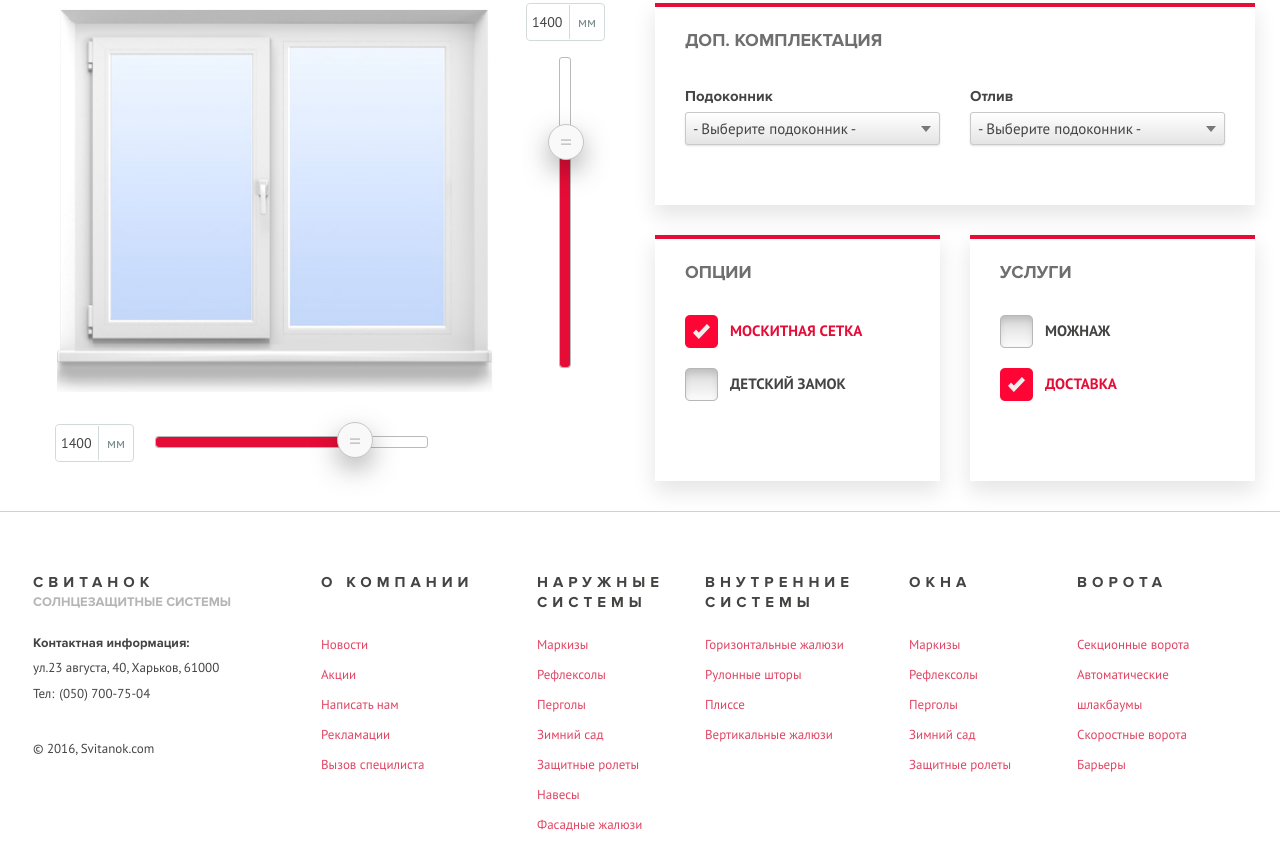
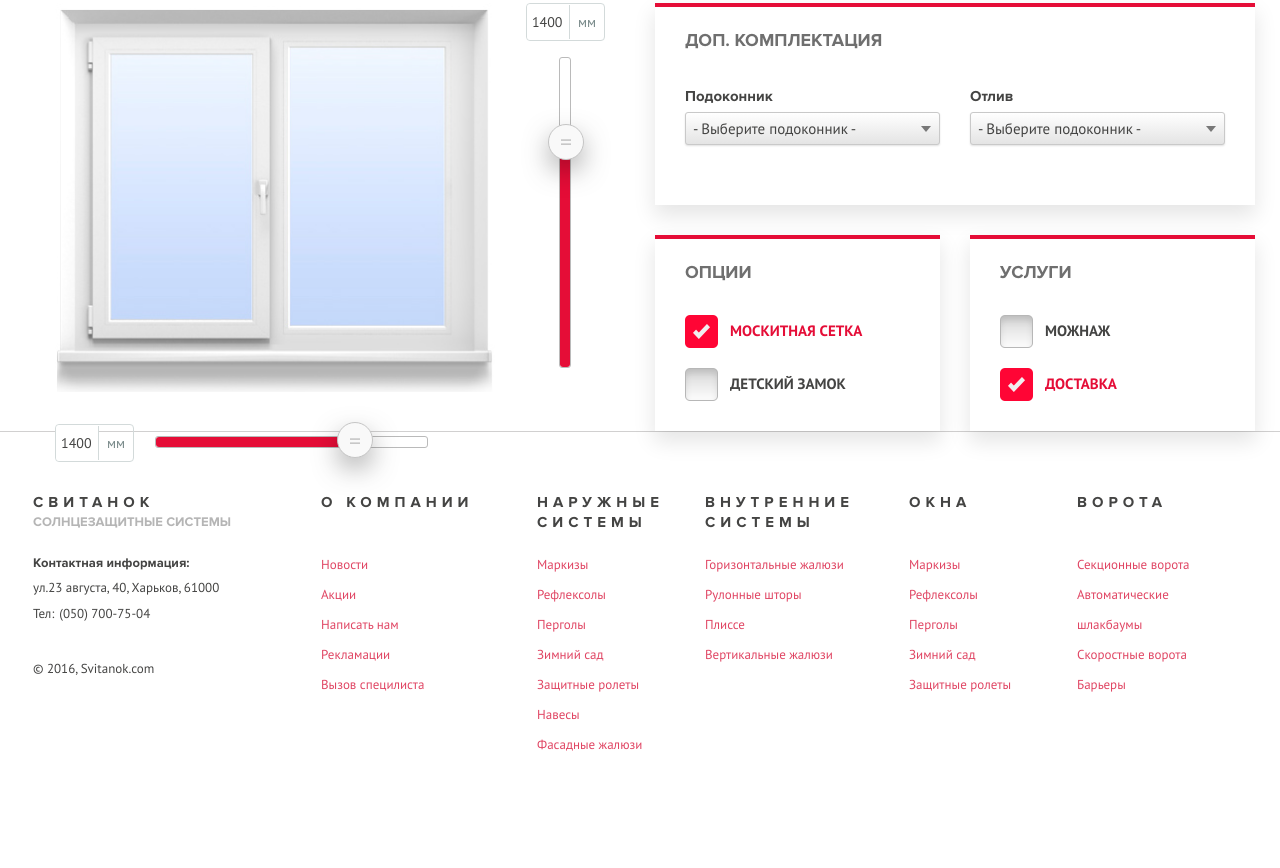
Before and after one commit to saynschuman/svitanok, a website: page src/windows-calculator.html in a window 1280 px wide. Shown: the part 947-1815 px from the top of the page. After the commit the page ends 1739 px from the top, so only its background shows below. Drawn offline with nearby package versions, Linux system fonts and the light colour scheme; some packages are replaced by stand-ins of ours.

Commit message:
first step finished

```diff
--- a/src/scss/style.scss
+++ b/src/scss/style.scss
@@ -3523,6 +3523,10 @@ main.windows-calculator-container {
         box-shadow: 0 10px 20px 1px rgba(0,0,0,.1);
         padding-bottom: 60px;
         margin-bottom: 30px;
+        &.small-bl {
+          margin-bottom: 0;
+          padding-bottom: 10px;
+        }
         .title {
           color: #6f6f6f;
           font-size: 18px;
--- a/src/windows-calculator.html
+++ b/src/windows-calculator.html
@@ -285,7 +285,7 @@
 					</div>
 					<div class="row">
 						<div class="col-md-6">
-							<div class="block">
+							<div class="block small-bl">
 								<div class="title">Опции</div>
 								<input id="moskit-grid" type="checkbox" name="" checked>
 								<label class="label" for="moskit-grid">
@@ -300,7 +300,7 @@
 							</div>
 						</div>
 						<div class="col-md-6">
-							<div class="block">
+							<div class="block small-bl">
 								<div class="title">услуги</div>
 								<input id="mont" type="checkbox" name="">
 								<label class="label" for="mont">
```
Also changed, not shown: src/html/windows-calculator.html (+2 -2 lines), src/css/style.css.
